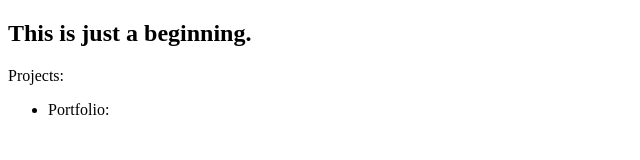
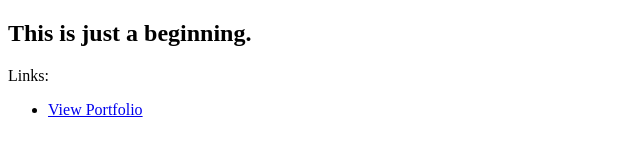
Before and after one commit to nivesh2/nivesh2.github.io, a plain HTML site: page index.html in a window 1280 px wide. Shown: the whole page, without its empty margins (0-640 px from the left). Drawn offline with Linux system fonts and the light colour scheme.

Commit message:
links updated

```diff
--- a/index.html
+++ b/index.html
@@ -8,9 +8,9 @@
     <div class="container">
       <h2>This is just a beginning.</h2>
       <div class="">
-        Projects:
+        Links:
         <ul>
-          <li>Portfolio: <a href="https://nivesh2.github.io/portfolio"></a></li>
+          <li><a href="https://nivesh2.github.io/portfolio">View Portfolio</a></li>
         </ul>
       </div>
 
```
